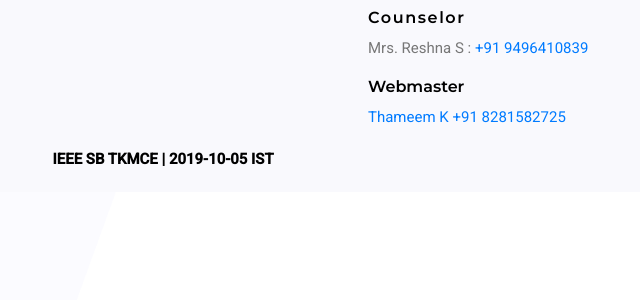
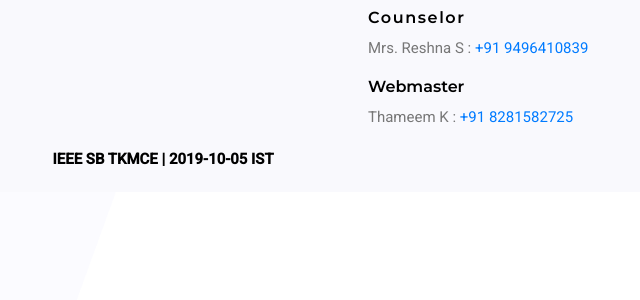
Before and after one commit to thameemk/ieee-sb-tkmce, a PHP site: the page made by application/views/templates/footer.php in a window 1280 px wide. Shown: the part 212-512 px from the top of the page, without its empty margins (477-1117 px from the left). Run offline with PHP 8.4, Linux system fonts and the light colour scheme; the template is opened without the code that fills it, so the values that code supplies are empty.

Commit message:
footer num

```diff
--- a/application/views/templates/footer.php
+++ b/application/views/templates/footer.php
@@ -34,7 +34,7 @@
             <h5 class="head-font mt-3" style="letter-spacing: .1em;">Counselor</h5>
             Mrs. Reshna S : <a href="tel:+919496410839">+91 9496410839</a>
             <h5 class="head-font mt-3">Webmaster</h5>
-            <a href="//thameem.me/" target="_blank">Thameem K +91 8281582725</a>
+            <a href="//thameem.me/" style="color:#777777;" target="_blank">Thameem K :</a><a href="tel:+918281582725"> +91 8281582725</a>
           </p>
         </div>
       </div>
```
